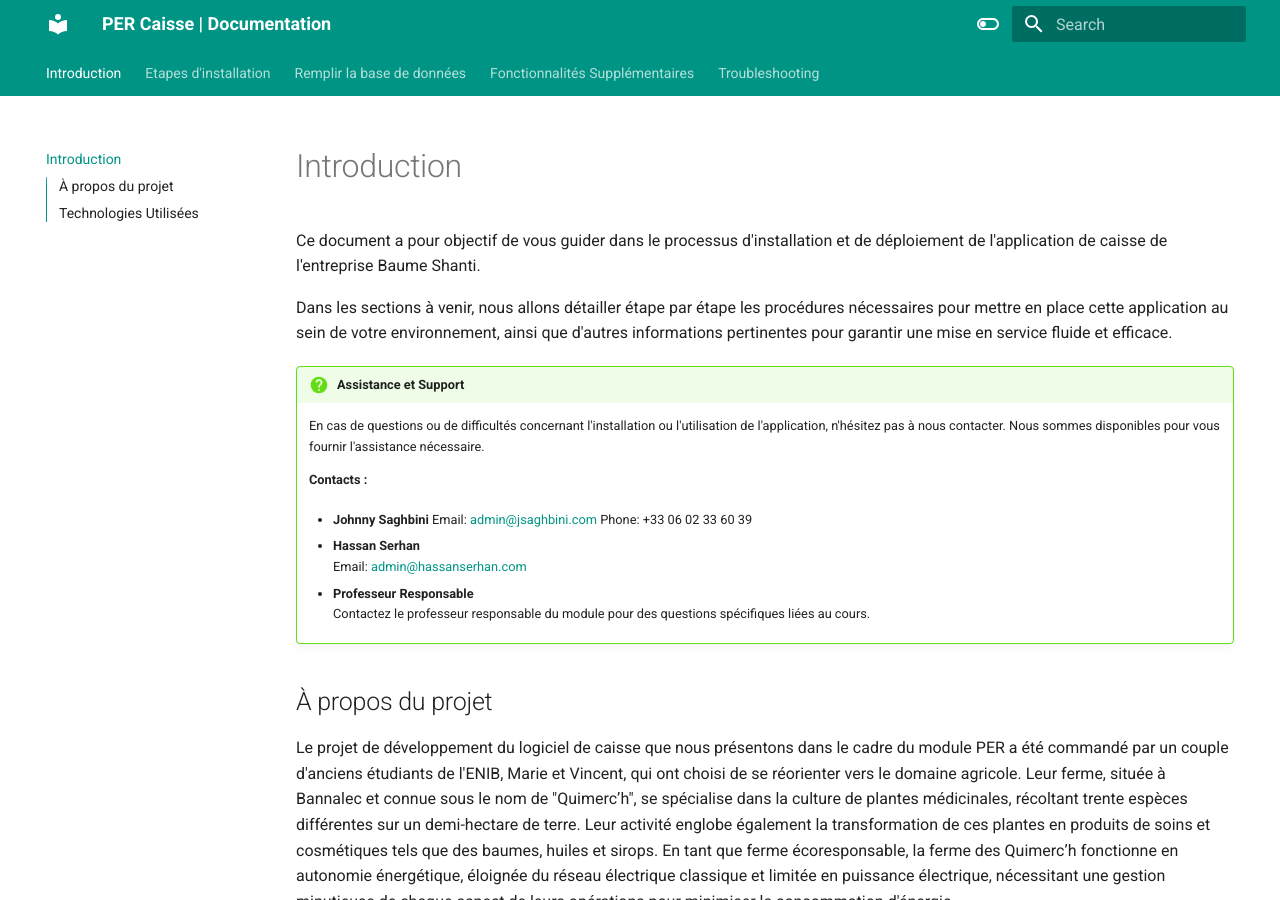
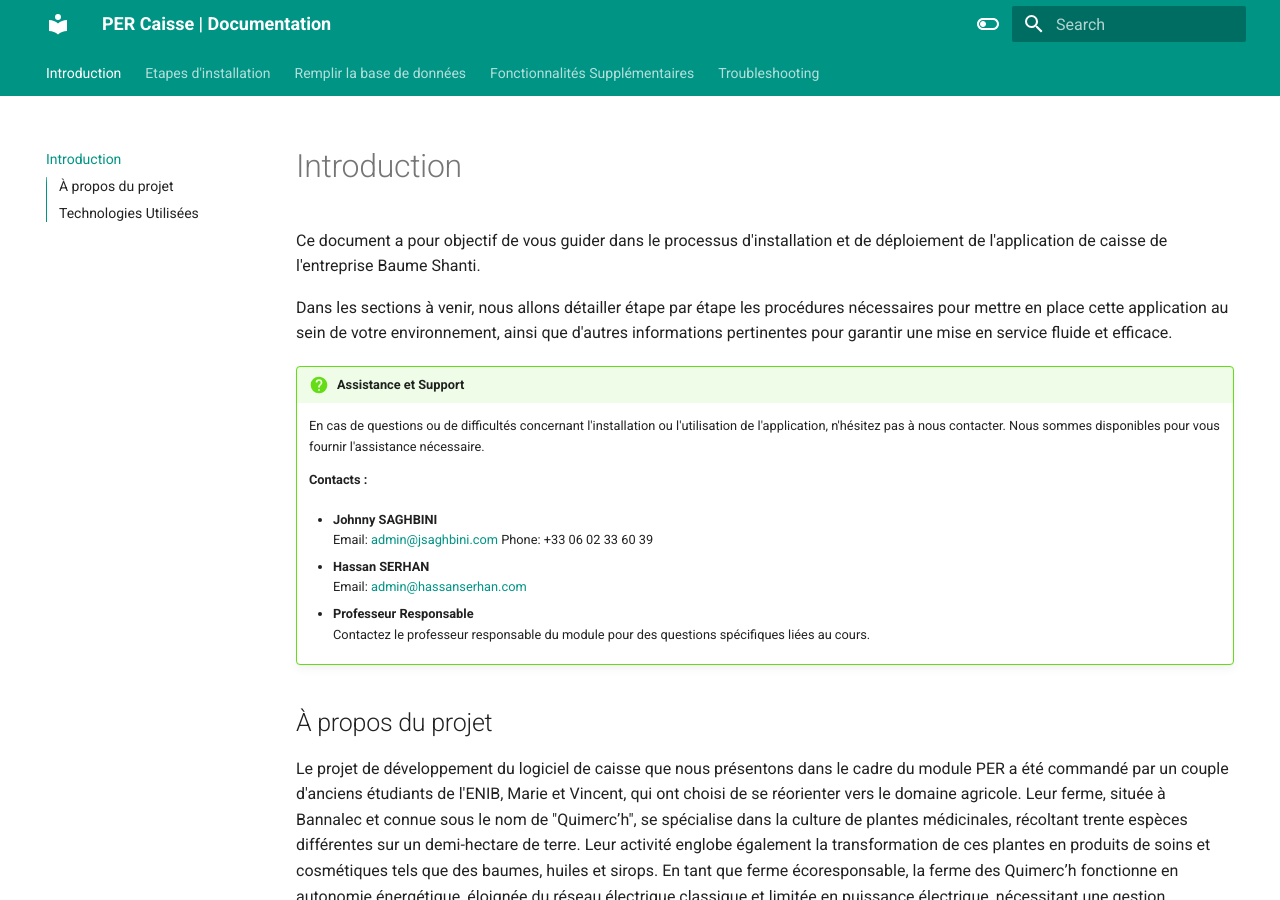
Before and after one commit to xBullseye/per-caisse-doc, an MkDocs documentation site: the page built from docs/index.md, in a window 1280 px wide and 900 px high. Built offline with MkDocs 1.6.1 and Material for MkDocs 9.7.7, drawn with Linux system fonts in a browser that asks for light colours.

```diff
--- a/docs/index.md
+++ b/docs/index.md
@@ -9,11 +9,11 @@ Dans les sections à venir, nous allons détailler étape par étape les procéd
 
     **Contacts :**
 
-    - **Johnny Saghbini**
+    - **Johnny SAGHBINI**
       Email: [admin@jsaghbini.com](mailto:admin@jsaghbini.com)
       Phone: +33 06 02 33 60 39
 
-    - **Hassan Serhan**
+    - **Hassan SERHAN**
       Email: [admin@hassanserhan.com](mailto:admin@hassanserhan.com)
 
     - **Professeur Responsable**
```
